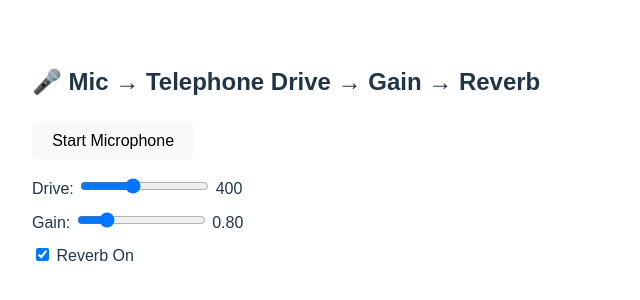
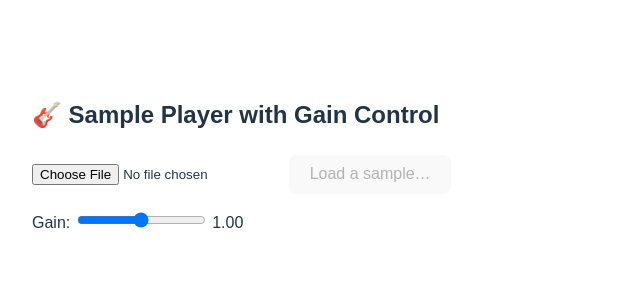
Before and after one commit to XavierYribarren/ampshowcase, a React (Vite) app: page / in a window 1280 px wide. Shown: the part 244-544 px from the top of the page, without its empty margins (0-640 px from the left). Built offline with nearby package versions, Linux system fonts and the light colour scheme; no server answers.

Commit message:
simple player

```diff
--- a/src/App.jsx
+++ b/src/App.jsx
@@ -2,169 +2,82 @@
 import { useState, useEffect, useRef } from 'react';
 
 export default function App() {
-  const ctxRef    = useRef(null);
-  const bpRef     = useRef(null);   // band-pass filter
-  const driveRef  = useRef(null);   // waveshaper
-  const gainRef   = useRef(null);   // gain node
-  const revRef    = useRef(null);   // convolver
-  const mergeRef  = useRef(null);   // channel merger
+  const ctxRef   = useRef(null);
+  const gainRef  = useRef(null);
+  const bufRef   = useRef(null);
+  const srcRef   = useRef(null);
 
-  const [started,  setStarted]  = useState(false);
-  const [driveAmt, setDriveAmt] = useState(400);
-  const [gain,     setGain]     = useState(0.8);
-  const [reverbOn, setReverbOn] = useState(true);
+  const [loaded, setLoaded] = useState(false);
+  const [gain,   setGain]   = useState(1.0);
 
-  // build a distortion curve (soft-clip)
-  function makeDistCurve(amount) {
-    const n = 256, curve = new Float32Array(n);
-    const deg = Math.PI/180;
-    for (let i = 0; i < n; ++i) {
-      const x = (i*2)/n - 1;
-      curve[i] = ((3+amount)*x*20*deg)/(Math.PI + amount*Math.abs(x));
-    }
-    return curve;
-  }
-
-  // 1️⃣ One-time setup: context, nodes, load IR
+  // 1️⃣ One-time setup: AudioContext + GainNode
   useEffect(() => {
-    const ctx       = new AudioContext({ latencyHint: 0.002
-     });
-    const bp        = ctx.createBiquadFilter();
-    const drive     = ctx.createWaveShaper();
-    const gainNode  = ctx.createGain();
-    const rev       = ctx.createConvolver();
-    const merger    = ctx.createChannelMerger(2);
-
-    // configure band-pass for “telephone” band
-    bp.type              = 'bandpass';
-    bp.frequency.value   = 800;
-    bp.Q.value           = 1;
-
-    // configure drive
-    drive.curve        = makeDistCurve(driveAmt);
-    drive.oversample   = '4x';
-
-    // configure gain
+    const ctx      = new AudioContext();
+    const gainNode = ctx.createGain();
     gainNode.gain.value = gain;
 
-    // load impulse
-    fetch('/ir.wav')
-      .then(r => r.arrayBuffer())
-      .then(buf => ctx.decodeAudioData(buf))
-      .then(audioBuf => { rev.buffer = audioBuf; })
-      .catch(console.error);
+    ctxRef.current  = ctx;
+    gainRef.current = gainNode;
+  }, []);
 
-    // stash refs
-    ctxRef.current   = ctx;
-    bpRef.current    = bp;
-    driveRef.current = drive;
-    gainRef.current  = gainNode;
-    revRef.current   = rev;
-    mergeRef.current = merger;
-  }, []); // run once
-
-  // 2️⃣ update curves & gains in real time
-  useEffect(() => {
-    if (driveRef.current) driveRef.current.curve = makeDistCurve(driveAmt);
-  }, [driveAmt]);
-
+  // 2️⃣ Update gain live
   useEffect(() => {
     if (gainRef.current) gainRef.current.gain.value = gain;
   }, [gain]);
 
-  // 3️⃣ reroute on reverb toggle (after start)
-  useEffect(() => {
-    if (!started) return;
-    const ctx      = ctxRef.current;
-    const gainNode = gainRef.current;
-    const rev      = revRef.current;
-    const merger   = mergeRef.current;
+  // 3️⃣ Handle file load
+  async function handleFile(e) {
+    const file = e.target.files[0];
+    if (!file) return;
+    const arrayBuffer = await file.arrayBuffer();
+    const audioBuf = await ctxRef.current.decodeAudioData(arrayBuffer);
+    bufRef.current = audioBuf;
+    setLoaded(true);
+  }
 
-    // clear old connections
-    gainNode.disconnect();
-    rev.disconnect();
-    merger.disconnect();
+  // 4️⃣ Play the sample
+  function playSample() {
+    if (!bufRef.current) return;
 
-    // always: merger → destination
-    merger.connect(ctx.destination);
+    // stop any previous playback
+    if (srcRef.current) {
+      try { srcRef.current.stop(); }
+      catch {}
+    }
 
-    if (reverbOn) {
-      // wet path
-      gainNode.connect(rev);
-      rev.connect(merger, 0, 0);
-      rev.connect(merger, 0, 1);
-    } else {
-      // dry path
-      gainNode.connect(merger, 0, 0);
-      gainNode.connect(merger, 0, 1);
-    }
-  }, [reverbOn, started]);
+    const ctx    = ctxRef.current;
+    const src    = ctx.createBufferSource();
+    src.buffer   = bufRef.current;
+    src.loop     = false;
 
-  // 4️⃣ start the mic & wire top of graph
-  async function start() {
-    if (started) return;
-    setStarted(true);
+    // stereo-preserving chain: BufferSource → Gain → destination
+    src.connect(gainRef.current).connect(ctx.destination);
 
-    const ctx = ctxRef.current;
-    const stream = await navigator.mediaDevices.getUserMedia({
-      audio: {
-        echoCancellation: false,
-        noiseSuppression: false,
-        autoGainControl: false
-      }
-    });
-    const src = ctx.createMediaStreamSource(stream);
-
-    // mic → bp → drive → gain
-    src.connect(bpRef.current)
-       .connect(driveRef.current)
-       .connect(gainRef.current);
-
-    await ctx.resume();
+    src.start();
+    srcRef.current = src;
   }
 
   return (
     <main style={{ fontFamily:'sans-serif', padding:'2rem', lineHeight:1.6 }}>
-      <h2>
-        🎤 Mic → Telephone Drive → Gain → {reverbOn ? 'Reverb' : 'Dry'}
-      </h2>
+      <h2>🎸 Sample Player with Gain Control</h2>
 
-      <button onClick={start} disabled={started}>
-        {started ? 'Running…' : 'Start Microphone'}
-      </button>
+      <div>
+        <input type="file" accept="audio/*" onChange={handleFile} />
+        &nbsp;
+        <button onClick={playSample} disabled={!loaded}>
+          {loaded ? 'Play Sample' : 'Load a sample…'}
+        </button>
+      </div>
 
       <div style={{ marginTop:'1rem' }}>
         <label>
-          Drive:&nbsp;
-          <input
-            type="range" min="0" max="1000" step="1"
-            value={driveAmt}
-            onChange={e => setDriveAmt(+e.target.value)}
-          />
-          &nbsp;{driveAmt}
-        </label>
-      </div>
-
-      <div style={{ marginTop:'0.5rem' }}>
-        <label>
           Gain:&nbsp;
           <input
-            type="range" min="0" max="4" step="0.01"
+            type="range" min="0" max="2" step="0.01"
             value={gain}
-            onChange={e => setGain(+e.target.value)}
+            onChange={e => setGain(parseFloat(e.target.value))}
           />
           &nbsp;{gain.toFixed(2)}
-        </label>
-      </div>
-
-      <div style={{ marginTop:'0.5rem' }}>
-        <label>
-          <input
-            type="checkbox"
-            checked={reverbOn}
-            onChange={e => setReverbOn(e.target.checked)}
-          />
-          &nbsp;Reverb On
         </label>
       </div>
     </main>
```
